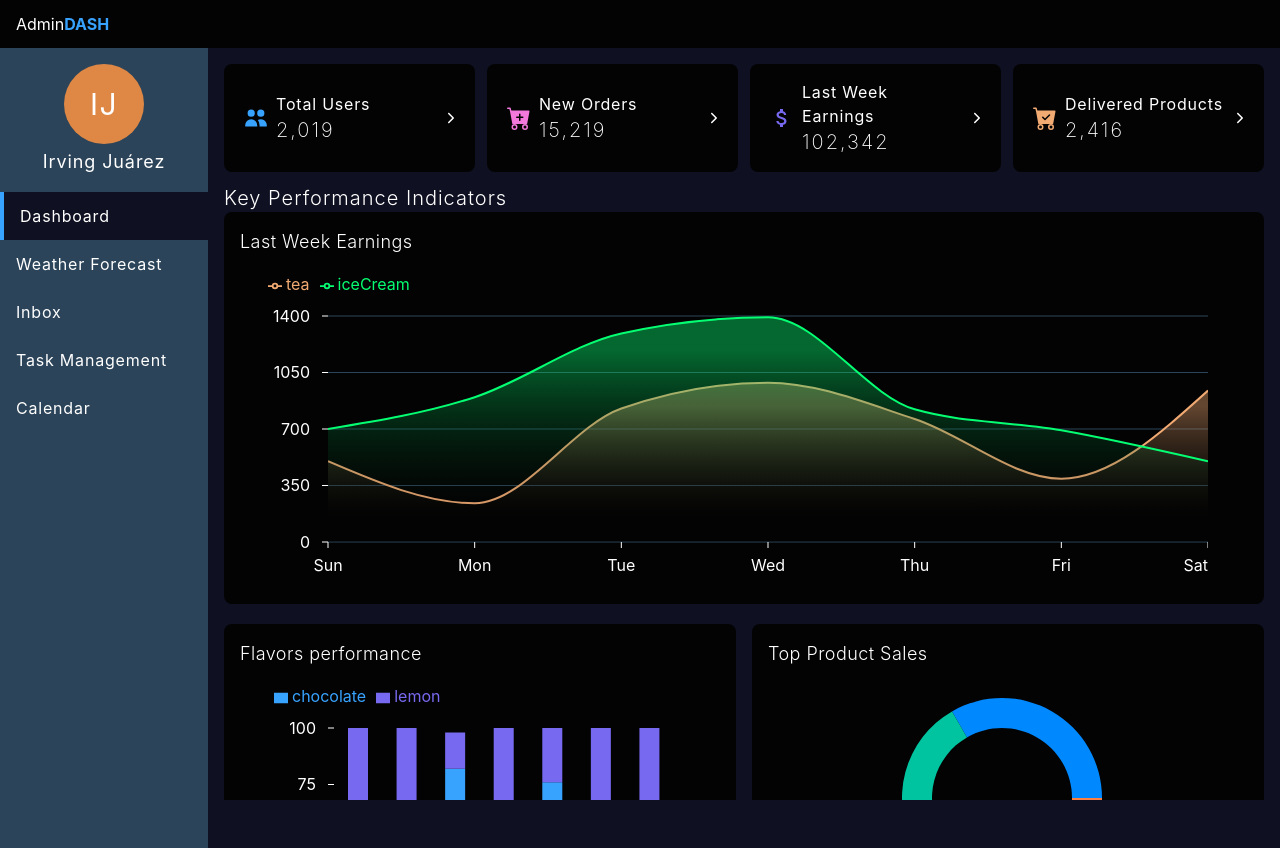
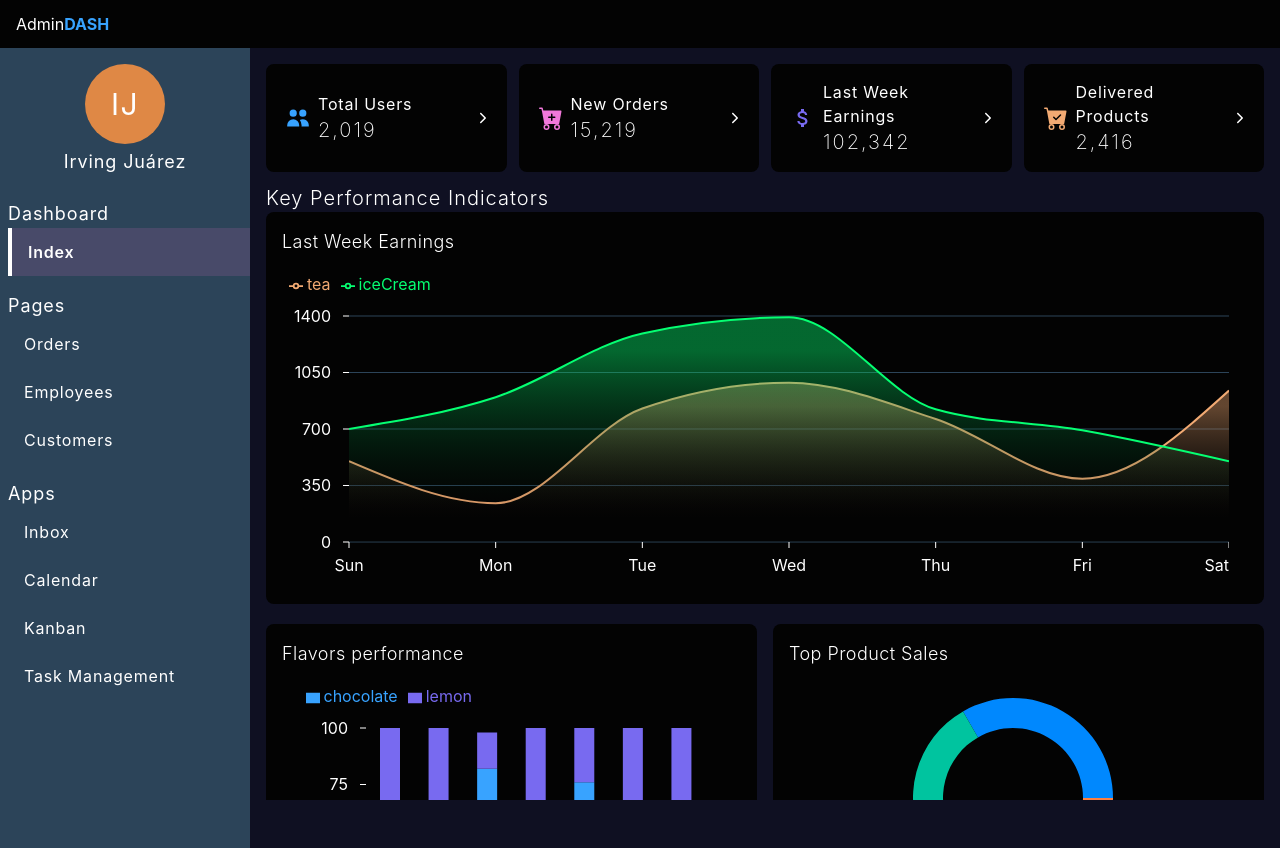
Before and after one commit to irvingvjuarez/admin-dash, a React (Vite) app: page / in a window 1280 px wide. Built offline with nearby package versions, Linux system fonts and the light colour scheme.

Commit message:
Sidebar has been improved

```diff
--- a/src/components/Navbar/index.tsx
+++ b/src/components/Navbar/index.tsx
@@ -1,5 +1,6 @@
 import { useState } from "react"
 import HamburgerIcon from "../../assets/icons/hamburger.svg"
+import { Link } from "react-router-dom"
 
 // components
 import { Sidebar } from "../Sidebar"
@@ -14,10 +15,10 @@ const Navbar: React.FC = (): JSX.Element => {
         <img src={HamburgerIcon} alt="" />
       </button>
 
-      <h2 className="text-base">
+      <Link to="/" className="text-base">
         <span className="text-just-white font-normal">Admin</span>
         <span className="text-contrast-clear font-bold">DASH</span>
-      </h2>
+      </Link>
 
       <div className={`lg:hidden absolute top-full transition-transform duration-700 right-full ${sidebarVisible && "translate-x-full"}`}>
         <Sidebar toggle={handleClick} />
--- a/src/components/Sidebar.tsx
+++ b/src/components/Sidebar.tsx
@@ -1,32 +1,7 @@
 import { Link, useLocation } from "react-router-dom"
-
-const paths = [
-  {
-    id: 0,
-    title: "Dashboard",
-    url: ""
-  },
-  {
-    id: 1,
-    title: "Weather Forecast",
-    url: "weather"
-  },
-  {
-    id: 2,
-    title: "Inbox",
-    url: "inbox"
-  },
-  {
-    id: 3,
-    title: "Task Management",
-    url: "management"
-  },
-  {
-    id: 4,
-    title: "Calendar",
-    url: "calendar"
-  }
-]
+import { PATHS } from "@app/data"
+import { SidebarSection } from "@app/containers/SidebarSection"
+import { setFocus } from "@app/services/setFocus"
 
 interface SidebarProps {
   toggle?: () => void
@@ -34,25 +9,19 @@ interface SidebarProps {
 
 const Sidebar: React.FC<SidebarProps> = ({ toggle }): JSX.Element => {
   const { pathname } = useLocation()
-  const setFocus = (path: string) => path === pathname ? "onfocus" : "hover:bg-primary-clear-super"
 
   return(
-    <section className="bg-contrast-strong h-screen w-52">
+    <section className="bg-contrast-strong h-screen w-52 md:w-[250px]">
       <Link
         to="profile" onClick={toggle}
-        className={`py-4 flex flex-col items-center cursor-pointer ${setFocus("/profile")}`}>
+        className={`py-4 flex flex-col items-center cursor-pointer ${setFocus("/profile", pathname)}`}>
         <span className="w-20 h-20 rounded-full text-3xl bg-contrast4 text-just-white text-bold tracking-wider grid place-content-center mb-1">IJ</span>
         <h3 className="text-lg text-just-white tracking-wider">Irving Juárez</h3>
       </Link>
 
       <ul className="bg-contrast-strong">
-        {paths.map(path => (
-          <Link to={path.url} key={path.id} onClick={toggle}>
-            <li
-              className={`text-just-white text-thin tracking-wider py-3 px-4 ${setFocus("/" + path.url)}`}>
-              {path.title}
-            </li>
-          </Link>
+        {PATHS.map(pathGroup => (
+          <SidebarSection items={pathGroup} toggle={toggle} />
         ))}
       </ul>
     </section>
--- /dev/null
+++ b/src/containers/SidebarSection/index.tsx
@@ -0,0 +1,38 @@
+import { Link, useLocation } from "react-router-dom"
+import { setFocus } from "@app/services/setFocus"
+
+interface SidebarSectionProps {
+  items: {
+    groupTitle: string,
+    group: any[]
+  },
+  toggle?: () => void
+}
+
+const SidebarSection: React.FC<SidebarSectionProps> = ({
+  items,
+  toggle
+}): JSX.Element => {
+  const { pathname } = useLocation()
+
+  return(
+    <section className="py-2 pl-2">
+      <h2 className="text-lg tracking-wider text-just-white">
+        {items.groupTitle}
+      </h2>
+
+      <ul>
+        {items.group.map(item => (
+          <Link to={item.url} key={item.id} onClick={toggle}>
+            <li
+              className={`text-just-white text-thin tracking-wider py-3 px-4 ${setFocus("/" + item.url, pathname)}`}>
+              {item.title}
+            </li>
+          </Link>
+        ))}
+      </ul>
+    </section>
+  )
+}
+
+export { SidebarSection }
--- a/src/data.ts
+++ b/src/data.ts
@@ -2,6 +2,67 @@ import { HiUsers } from "react-icons/hi"
 import { BsCartPlusFill, BsFillCartCheckFill } from "react-icons/bs"
 import { TiWeatherStormy, TiWeatherShower, TiWeatherPartlySunny, TiWeatherWindyCloudy, TiWeatherSunny } from "react-icons/ti"
 import { MdAttachMoney } from "react-icons/md"
+
+export const PATHS = [
+  {
+    id: 0,
+    groupTitle: "Dashboard",
+    group: [
+      {
+        id: 0,
+        title: "Index",
+        url: ""
+      },
+    ]
+  },
+  {
+    id: 1,
+    groupTitle: "Pages",
+    group: [
+      {
+        id: 0,
+        title: "Orders",
+        url: "orders"
+      },
+      {
+        id: 1,
+        title: "Employees",
+        url: "employees"
+      },
+      {
+        id: 2,
+        title: "Customers",
+        url: "customers"
+      },
+    ]
+  },
+  {
+    id: 2,
+    groupTitle: "Apps",
+    group: [
+      {
+        id: 0,
+        title: "Inbox",
+        url: "inbox"
+      },
+      {
+        id: 1,
+        title: "Calendar",
+        url: "calendar"
+      },
+      {
+        id: 2,
+        title: "Kanban",
+        url: "kanban"
+      },
+      {
+        id: 3,
+        title: "Task Management",
+        url: "management"
+      },
+    ]
+  },
+]
 
 export const DATA = {
   weatherMetadata: [
--- a/src/index.css
+++ b/src/index.css
@@ -16,7 +16,7 @@
 }
 
 .onfocus{
-  @apply border-l-2 border-l-contrast-clear bg-primary lg:border-l-4;
+  @apply border-l-2 bg-primary-clear-super font-semibold lg:border-l-4;
 }
 
 .chart{
--- /dev/null
+++ b/src/services/setFocus.ts
@@ -0,0 +1 @@
+export const setFocus = (path: string, pathname: string) => path === pathname ? "onfocus" : "hover:bg-primary-clear-super"
```
